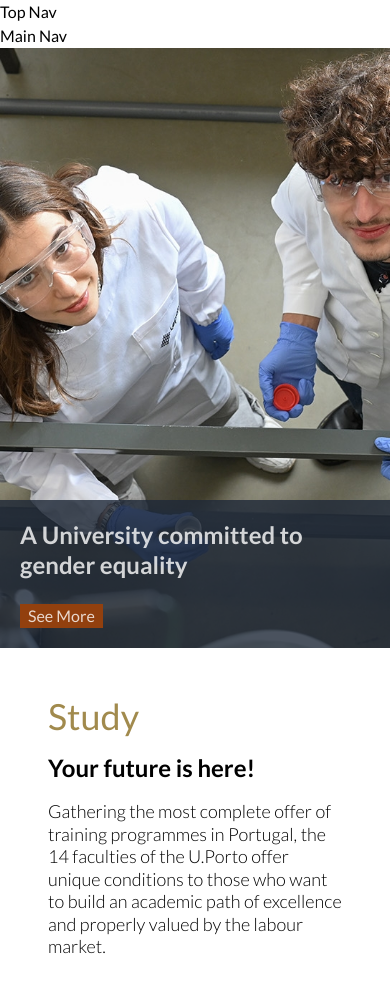
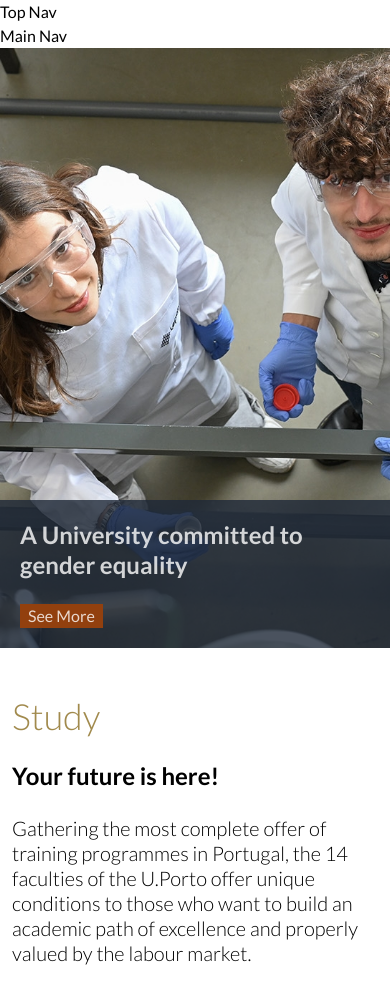
Before and after one commit to vixalien/university_porto_clone, a plain HTML site: page index.html in a window 390 px wide. Drawn offline with nearby package versions, Linux system fonts and the light colour scheme.

Commit message:
make study section responsive

```diff
--- a/index.html
+++ b/index.html
@@ -37,11 +37,11 @@
     </div>
   </div>
 
-  <div class="max-w-7xl mx-auto py-12 px-12">
-    <div class="grid gap-4 grid-cols-1 lg:grid-cols-4">
-      <div class="text-[#a18a4d] text-4xl">Study</div>
+  <div class="max-w-7xl mx-auto py-12 px-3">
+    <div class="grid gap-6 grid-cols-1 lg:grid-cols-4">
+      <div class="text-[#a18a4d] text-4xl font-light">Study</div>
       <div class="text-2xl font-semibold lg:row-start-2">Your future is here!</div>
-      <div class="lg:col-span-3 lg:row-start-2 text-lg leading-tight font-light">
+      <div class="lg:col-span-3 lg:row-start-2 text-xl leading-tight font-light">
         Gathering the most complete offer of training programmes in Portugal, the 14 faculties of the U.Porto offer
         unique
         conditions to those who want to build an academic path of excellence and properly valued by the labour market.
```
